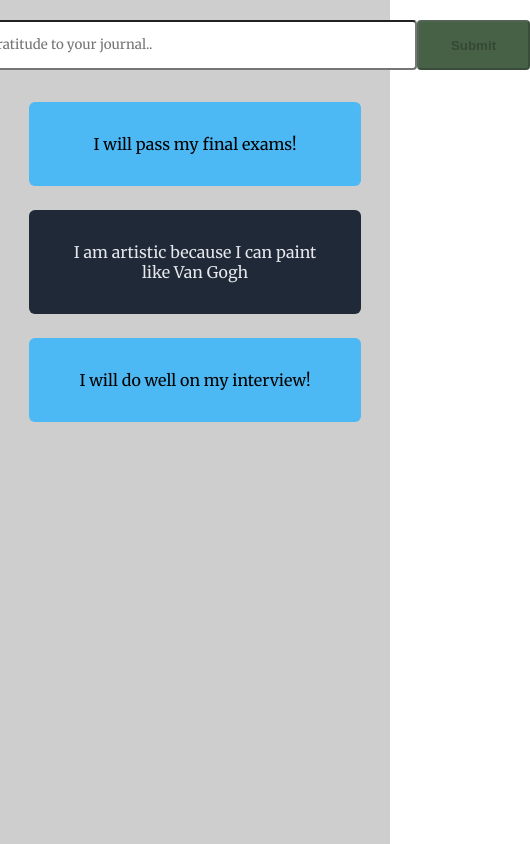
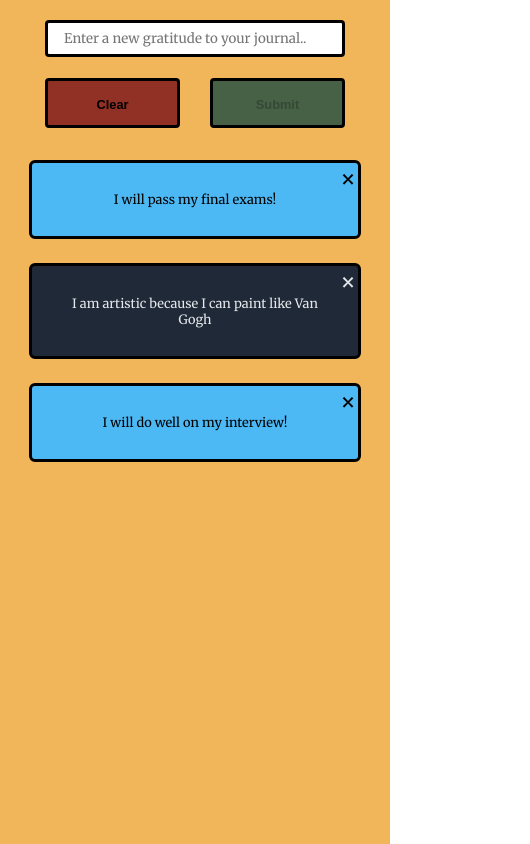
Before and after one commit to tarekel96/React_Gratitude_Journal, a React (Create React App) app in the folder client/: page / in a window 390 px wide. Shown: the whole page, 530 px wide, since content can reach past the window. Built offline with nearby package versions, Linux system fonts and the light colour scheme.

Commit message:
added an x button to each gratitude and changed the styling made it responsive

```diff
--- a/client/src/components/Form.js
+++ b/client/src/components/Form.js
@@ -1,6 +1,4 @@
 import styled from 'styled-components';
-import { IconContext } from 'react-icons';
-import { BsTrashFill } from 'react-icons/bs';
 import { useState } from 'react';
 
 import { Modal } from './Modal';
@@ -33,22 +31,12 @@ export const Form = ({ gratitudeSize, setGratitudes, clearGratitudes }) => {
 		setInput('');
 	};
 
-	const ClearButton = () => {
-		return (
-			<IconContext.Provider value={{ color: 'black', className: 'global-class-name', size: '2rem' }}>
-				<ExitButtonWrapper onClick={() => openModal()}>
-					<BsTrashFill />
-				</ExitButtonWrapper>
-			</IconContext.Provider>
-		);
-	};
-
 	return (
 		<FormWrapper onSubmit={(e) => handleSubmit(e)}>
-			<ClearButton />
 			<Modal isOpen={isOpen} closeModal={closeModal} openModal={openModal} clearGratitudes={clearGratitudes}>
 				Are you sure you want to delete all of the gratitudes?
 			</Modal>
+
 			<InputField
 				type="text"
 				name="user-input"
@@ -57,20 +45,39 @@ export const Form = ({ gratitudeSize, setGratitudes, clearGratitudes }) => {
 				value={input}
 				onChange={(e) => handleChange(e)}
 			/>
-			<SubmitButton type="submit" name="submit" disabled={input === '' ? true : false} />
+			<ButtonsWrapper>
+				<Clear
+					type="reset"
+					onClick={(e) => {
+						e.preventDefault();
+						openModal();
+					}}
+					disabled={gratitudeSize === 0 ? true : false}
+				>
+					Clear
+				</Clear>
+				<SubmitButton type="submit" name="submit" disabled={input === '' ? true : false} />
+			</ButtonsWrapper>
 		</FormWrapper>
 	);
 };
 
-const FormWrapper = styled.form`display: flex;`;
-
-const ExitButtonWrapper = styled.article`
+const FormWrapper = styled.form`
 	display: flex;
-	justify-content: center;
-	align-items: center;
-	svg:hover {
-		fill: red !important;
-		stroke: red !important;
+	flex-direction: column;
+	align-items: stretch;
+	@media (max-width: 768px) {
+		align-items: center;
+	}
+	@media (max-width: 768px) {
+		svg {
+			height: 1.5rem;
+			width: 1.5rem;
+			margin-bottom: 4%;
+		}
+		article {
+			align-self: flex-start;
+		}
 	}
 `;
 
@@ -78,20 +85,64 @@ const InputField = styled.input`
 	padding: 0.5rem 1rem;
 	border: normal solid rgb(89, 89, 89);
 	border-radius: 4px;
+	display: block;
+	border: 3px solid black;
+	@media (max-width: 768px) {
+		width: 300px;
+	}
+`;
+
+const ButtonsWrapper = styled.div`
+	display: flex;
+	justify-content: space-between;
+	align-items: center;
+	margin-top: 4%;
+	width: 100%;
+	gap: 10%;
+	@media (max-width: 768px) {
+		justify-content: space-around;
+	}
 `;
 
 const SubmitButton = styled.input`
-	width: fit-content;
+	width: 40%;
 	height: 50px;
 	padding: 1rem 2rem;
 	border-radius: 4px;
 	background-color: rgb(70, 97, 70);
-	border: normal solid rgb(70, 97, 70);
 	font-weight: bold;
+	border: 3px solid black;
 	&:hover {
 		transform: scale(105%);
 	}
 	&:disabled {
 		cursor: not-allowed;
 	}
+	@media (max-width: 768px) {
+		margin-top: 3%;
+		width: 100%;
+		font-size: 0.8rem;
+	}
 `;
+
+const Clear = styled.button`
+	width: 40%;
+	height: 50px;
+	padding: 1rem 2rem;
+	border-radius: 4px;
+	background-color: rgb(145, 48, 37);
+	border: normal solid rgb(70, 97, 70);
+	font-weight: bold;
+	border: 3px solid black;
+	&:hover {
+		transform: scale(105%);
+	}
+	&:disabled {
+		cursor: not-allowed;
+	}
+	@media (max-width: 768px) {
+		margin-top: 3%;
+		width: 100%;
+		font-size: 0.8rem;
+	}
+`;
--- a/client/src/components/Gratitude.js
+++ b/client/src/components/Gratitude.js
@@ -1,9 +1,11 @@
 import styled from 'styled-components';
 
-export const Gratitude = ({ content = 'I will pass my final exams!' }) => {
+export const Gratitude = ({ content = 'I will pass my final exams!', id, updateGratitudes }) => {
+	const handleClick = (id, content) => updateGratitudes(id, content);
 	return (
-		<GratitudeWrapper>
-			<p>{content}</p>
+		<GratitudeWrapper onClick={(e) => handleClick(id, content)} id={id}>
+			<p id={id}>{content}</p>
+			<XButton id={id}>&times;</XButton>
 		</GratitudeWrapper>
 	);
 };
@@ -14,4 +16,24 @@ const GratitudeWrapper = styled.article`
 	border-radius: 6px;
 	width: 100%;
 	text-align: center;
+	border: 3px solid black;
+	position: relative;
+	@media (max-width: 768px) {
+		font-size: 0.8rem;
+
+		span {
+			font-size: 1.5rem;
+		}
+	}
 `;
+
+const XButton = styled.span`
+	position: absolute;
+	top: 0;
+	right: 0.5%;
+	font-size: 2rem;
+	&:hover {
+		cursor: pointer;
+		color: rgb(229, 231, 235);
+	}
+`;
--- a/client/src/data/defaultData.js
+++ b/client/src/data/defaultData.js
@@ -1,5 +1,5 @@
 export const defaultData = [
-	{ content: 'I will pass my final exams!' },
-	{ content: 'I am artistic because I can paint like Van Gogh' },
-	{ content: 'I will do well on my interview!' }
+	{ content: 'I will pass my final exams!', id: 0 },
+	{ content: 'I am artistic because I can paint like Van Gogh', id: 1 },
+	{ content: 'I will do well on my interview!', id: 2 }
 ];
--- a/client/src/index.css
+++ b/client/src/index.css
@@ -10,4 +10,5 @@ html, body, #root, body #root {
 
 body, input::placeholder {
         font-family: 'Merriweather', serif !important;
+        /* color: rgb(240, 182, 89); */
 }
--- a/client/src/pages/Journal.js
+++ b/client/src/pages/Journal.js
@@ -6,6 +6,12 @@ import { defaultData } from '../data/defaultData';
 
 const Journal = () => {
 	const [ gratitudes, setGratitudes ] = useState(defaultData);
+
+	const updateGratitudes = (id, content) => {
+		let copyGratitudes = [ ...gratitudes ];
+		copyGratitudes = copyGratitudes.filter((i) => i.id !== id && i.content !== content);
+		setGratitudes(copyGratitudes);
+	};
 
 	const clearGratitudes = () => {
 		if (gratitudes.length === 0) {
@@ -20,7 +26,12 @@ const Journal = () => {
 			<Form gratitudeSize={gratitudes.length} setGratitudes={setGratitudes} clearGratitudes={clearGratitudes} />
 			<GratitudesWrapper>
 				{gratitudes.map((gratitude, index) => (
-					<Gratitude content={gratitude.content} key={gratitude + ' ' + String(index)} />
+					<Gratitude
+						id={index}
+						content={gratitude.content}
+						key={gratitude + ' ' + String(gratitude.id)}
+						updateGratitudes={updateGratitudes}
+					/>
 				))}
 			</GratitudesWrapper>
 		</Wrapper>
@@ -34,7 +45,7 @@ const Wrapper = styled.main`
 	align-items: center;
 	padding-top: 5%;
 	height: 100%;
-	background-color: rgb(206, 206, 206);
+	background-color: rgb(240, 182, 89);
 `;
 
 const GratitudesWrapper = styled.section`
@@ -47,6 +58,9 @@ const GratitudesWrapper = styled.section`
 	article:nth-child(even) {
 		background-color: #1f2937;
 		color: rgb(229, 231, 235);
+		span:hover {
+			color: rgb(77, 185, 244);
+		}
 	}
 `;
 
```
